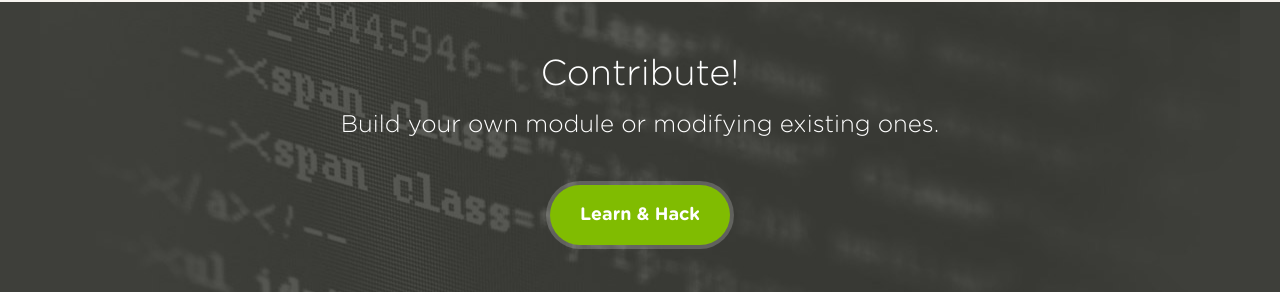
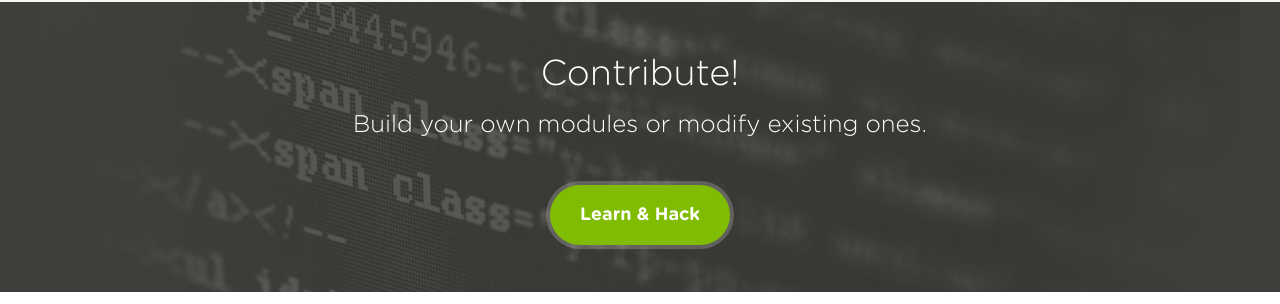
Before and after one commit to spolu/breach_core, a Jekyll site: the page built from index.html, in a window 1280 px wide and 900 px high, scrolled down 1730 px. Shown: the part 381-685 px from the top of the window. Built offline with Jekyll 4.4.1, drawn with Linux system fonts in a browser that asks for light colours; nearby versions of some CDN libraries; Markdown is read by kramdown in place of the engine named in the settings; some of the changed text lies outside the part shown.

```diff
--- a/index.html
+++ b/index.html
@@ -8,11 +8,7 @@ title: "Breach - A browser for the HTML5 era"
     <div class="animated fadeIn">
       <h1>A browser for the <strong>HTML5</strong> era</h1>
       <h2>Entirely written in Javascript. Free. Modular. Hackable.</h2>
-      <a href="https://github.com/breach/breach_core" class="btn-main">
-        <span class="fa fa-apple"></span> / <span class="fa fa-linux"></span>
-         &nbsp;&nbsp;Alpha release on 7/10/2014
-        <!--Download Breach Alpha 0.3-->
-      </a>
+      <a href="" id="download" class="btn-main"></a>
     </div>
 
     <figure class="animated fadeInUp">
@@ -113,7 +109,7 @@ title: "Breach - A browser for the HTML5 era"
 <section id="contribute">
   <header class="">
     <h3>Contribute!</h3>
-    <h4>Build your own module or modifying existing ones.</h4>
+    <h4>Build your own modules or modify existing ones.</h4>
   </header>
   <div class="">
     <a href="/hack" class="btn-main">
@@ -168,5 +164,25 @@ title: "Breach - A browser for the HTML5 era"
         });
       }
     });
+
+    var platform = "unknown";
+    if(navigator.appVersion.indexOf("Win")!=-1) platform="win";
+    if(navigator.appVersion.indexOf("Mac")!=-1) platform="darwin";
+    if(navigator.appVersion.indexOf("X11")!=-1) platform="linux";
+    if(navigator.appVersion.indexOf("Linux")!=-1) platform="linux";
+
+    if(platform === 'darwin') {
+      $('#download').html('<span class="fa fa-apple"></span>&nbsp;&nbsp; Download Breach Alpha v0.3');
+      $('#download').attr('href', 'http://apple.com');
+    }
+    else if(platform === 'linux') {
+      $('#download').html('<span class="fa fa-linux"></span>&nbsp;&nbsp; Download Breach Alpha v0.3');
+      $('#download').attr('href', 'http://ubuntu.com');
+    }
+    else {
+      $('#download').html('Only available on &nbsp;&nbsp;<span class="fa fa-apple"></span> / <span class="fa fa-linux"></span>');
+      $('#download').attr('href', '#');
+    }
+
   });
 </script>
```
